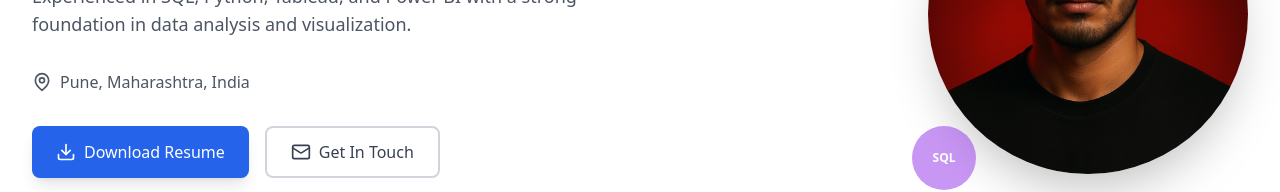
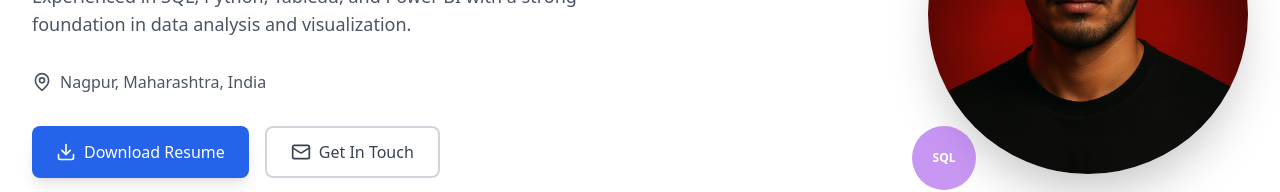
Before and after one commit to tejas-0905/dynamic-portfolio, a React (Vite) app: page / in a window 1280 px wide. Shown: the part 418-610 px from the top of the page. Built offline with nearby package versions, Linux system fonts and the light colour scheme.

Commit message:
Update location in Hero component
Changed the displayed location from Pune to Nagpur in the Hero component to reflect the correct city.

```diff
--- a/src/components/Hero.tsx
+++ b/src/components/Hero.tsx
@@ -57,7 +57,7 @@ const Hero: React.FC<HeroProps> = ({ darkMode }) => {
               darkMode ? 'text-gray-400' : 'text-gray-600'
             }`}>
               <MapPin className="h-5 w-5" />
-              <span>Pune, Maharashtra, India</span>
+              <span>Nagpur, Maharashtra, India</span>
             </div>
 
             {/* CTA Buttons */}
```
